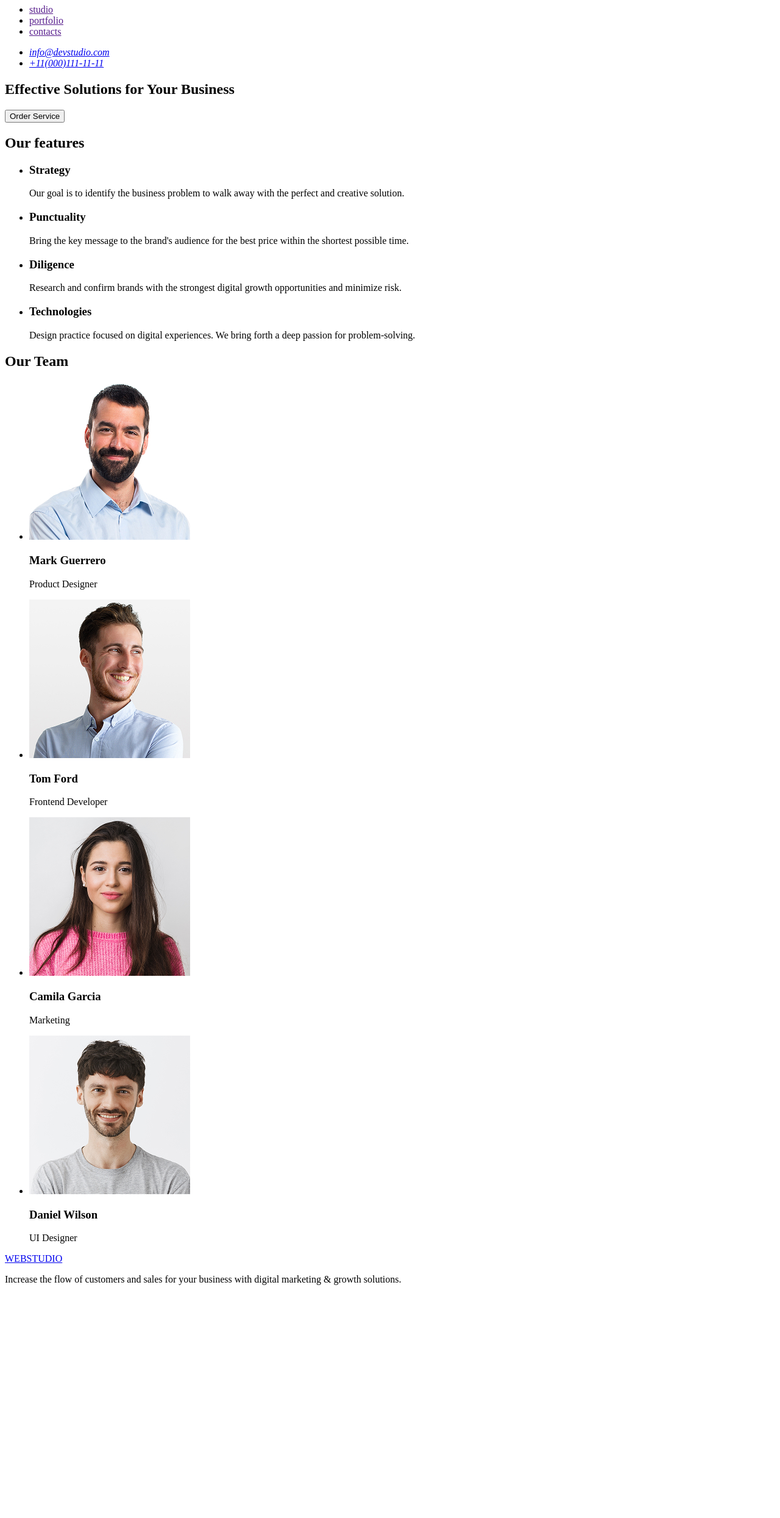
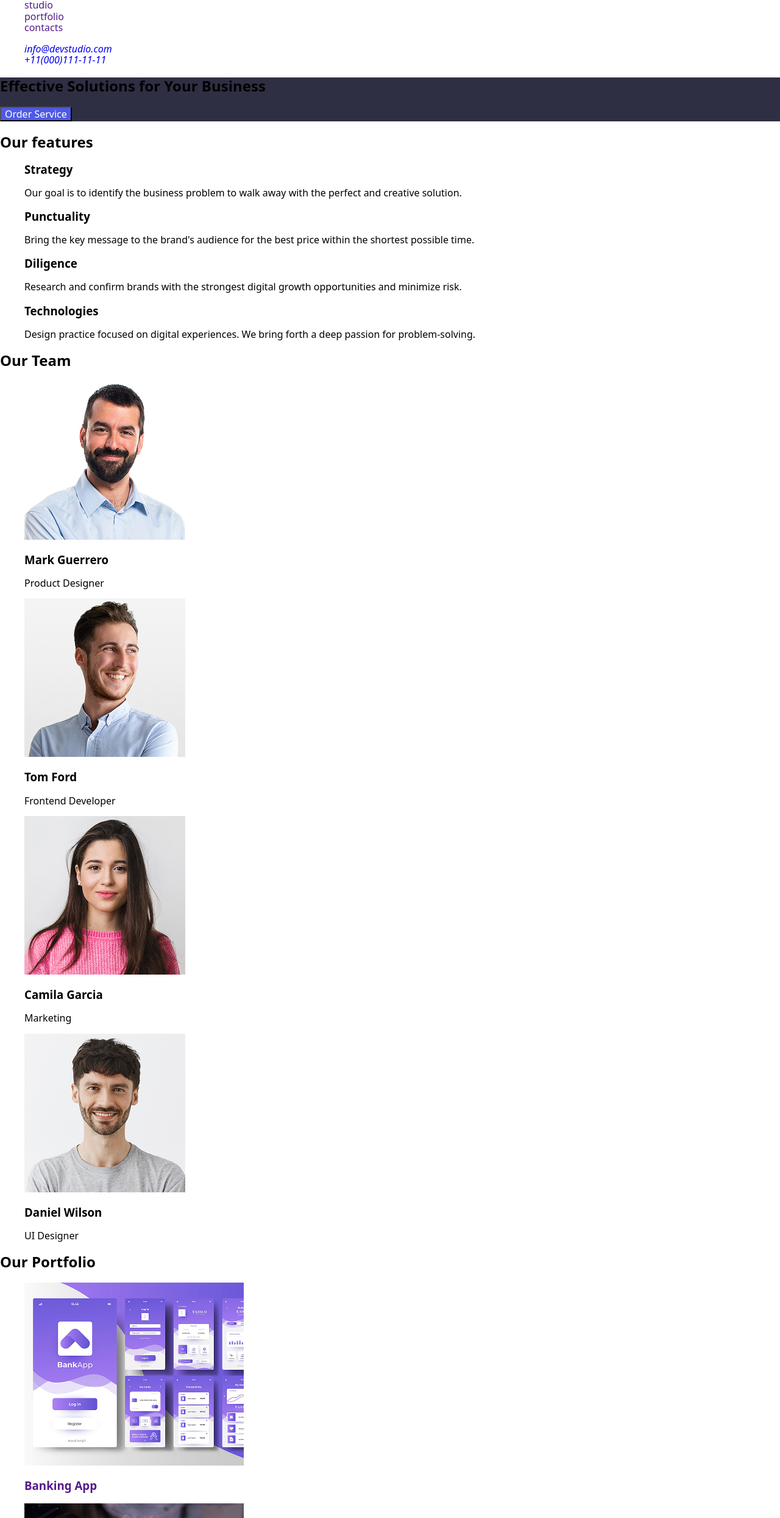
Before and after one commit to VeronikaSukhenko/hw-2-129, a plain HTML site: page index.html in a window 1280 px wide. Shown: the part 35-2524 px from the top of the page at 61% size. Before the commit the page ends 2158 px from the top, so only its background shows below. Drawn offline with nearby package versions, Linux system fonts and the light colour scheme.

Commit message:
add styles css

```diff
--- /dev/null
+++ b/css/styles.css
@@ -0,0 +1,48 @@
+.list{
+list-style: none;}
+.link{
+    text-decoration: none;
+}
+
+
+/*!!!!!!!!!!!!!!!!!!!!!HEADER!!!!!!!!!!!!!!!!!!!*/
+
+.web{
+    color:#4D5AE5;
+}
+
+.menu-link:hover{
+    color: #404BBF;
+}
+.menu-link:focus{
+    color: #404BBF;
+}
+.contact-mailto:hover,
+:focus{
+    color: #404BBF;
+}
+
+/*!!!!!!!!!!!!!!!!!!!!!HERO SECTION!!!!!!!!!!!!!!!!!!!*/
+
+.hero{
+    background-color: #2E2F42;
+}
+.hero-button{
+    background-color: #4D5AE5;
+    color: #FFFFFF;
+    cursor: pointer;
+}
+/*!!!!!!!!!!!!!!!!!!!!!FEATURES SECTION!!!!!!!!!!!!!!!!!!!*/
+
+
+
+/*!!!!!!!!!!!!!!!!!!!!!OUR TEAM SECTION!!!!!!!!!!!!!!!!!!!*/
+.team-sectiun{
+    background-color: #F4F4FD;
+}
+
+/*!!!!!!!!!!!!!!!!!!!!!FOOTER SECTION!!!!!!!!!!!!!!!!!!!*/
+
+.footer{
+    background-color: #2E2F42;
+}
--- a/index.html
+++ b/index.html
@@ -4,59 +4,62 @@
     <meta charset="UTF-8">
     <meta name="viewport" content="width=device-width, initial-scale=1.0">
     <title>Webstudio</title>
-    <link rel="stylesheet" href="">
+    <link rel="stylesheet" href="https://cdnjs.cloudflare.com/ajax/libs/modern-normalize/3.0.1/modern-normalize.min.css"
+        integrity="sha512-q6WgHqiHlKyOqslT/lgBgodhd03Wp4BEqKeW6nNtlOY4quzyG3VoQKFrieaCeSnuVseNKRGpGeDU3qPmabCANg=="
+        crossorigin="anonymous" referrerpolicy="no-referrer" />
+    <link rel="stylesheet" href="/css/styles.css">
     <link rel="stylesheet" href="">
 </head>
 <body>
-    <header>
-        <nav>
-            <a href="/index.html"><span>WEB</span>STUDIO</a>
-            <ul>
-                <li><a href="">studio</a></li>
-                <li><a href="">portfolio</a></li>
-                <li><a href="">contacts</a></li>
+    <header class="page-header">
+        <nav class="page-nav">
+            <a class="logo" href="/index.html"><span class="web">WEB</span>STUDIO</a>
+            <ul class="list" class="menu-list">
+                <li class="menu-item"><a class="link menu-link" href="">studio</a></li>
+                <li class="menu-item"><a class="link menu-link" href="">portfolio</a></li>
+                <li class="menu-item"><a class="link menu-link" href="">contacts</a></li>
             </ul>
         </nav>
-        <address>
-            <ul>
+        <address class="address">
+            <ul class="list list-contact">
                 <li>
-                    <a href="mailto:info@devstudio.com">info@devstudio.com</a>
+                    <a class="link" class="contact-mailto" href="mailto:info@devstudio.com">info@devstudio.com</a>
                 </li>
                 <li>
-                    <a href="tel:+11(000)111-11-11">+11(000)111-11-11</a>
+                    <a class="link" class="contact-tel" href="tel:+11(000)111-11-11">+11(000)111-11-11</a>
                 </li>
             </ul>
         </address>
     </header>
     <main>
-<section>
-    <h1>Effective Solutions for Your Business</h1>
-    <button type="button">Order Service</button>
+<section class="hero">
+    <h1 class="title-main">Effective Solutions for Your Business</h1>
+    <button class="hero-button" type="button">Order Service</button>
 </section>
-<section>
-    <h2>Our features</h2>
-    <ul>
+<section class="features-section">
+    <h2 class="features-title">Our features</h2>
+    <ul class="list features-list">
         <li>
-            <h3>Strategy</h3>
-            <p>Our goal is to identify the business problem to walk away with the perfect and creative solution.</p>
+            <h3 class="subtitle">Strategy</h3>
+            <p class="features-text">Our goal is to identify the business problem to walk away with the perfect and creative solution.</p>
         </li>
         <li>
-            <h3>Punctuality</h3>
-            <p>Bring the key message to the brand's audience for the best price within the shortest possible time.</p>
+            <h3 class="subtitle">Punctuality</h3>
+            <p lass="features-text">Bring the key message to the brand's audience for the best price within the shortest possible time.</p>
         </li>
         <li>
-            <h3>Diligence</h3>
-            <p>Research and confirm brands with the strongest digital growth opportunities and minimize risk.</p>
+            <h3 class="subtitle">Diligence</h3>
+            <p lass="features-text">Research and confirm brands with the strongest digital growth opportunities and minimize risk.</p>
         </li>
         <li>
-            <h3>Technologies</h3>
-            <p>Design practice focused on digital experiences. We bring forth a deep passion for problem-solving.</p>
+            <h3 class="subtitle">Technologies</h3>
+            <p lass="features-text">Design practice focused on digital experiences. We bring forth a deep passion for problem-solving.</p>
         </li>
     </ul>
 </section>
-<section>
-    <h2>Our Team</h2>
-    <ul>
+<section class="team-section">
+    <h2 class="">Our Team</h2>
+    <ul class="list">
         <li>
             <img src="/images/mark.jpg" alt="mark guerrero foto" width="264px">
             <h3>Mark Guerrero</h3>
@@ -79,10 +82,63 @@
         </li>
     </ul>
 </section>
+<section>
+    <h2>Our Portfolio</h2>
+    <ul class="list">
+        <li>
+            <a class="link" href="">
+                <img src="/images/portfolio/portfolio1.jpg" alt="portfolio1" width="360px" height="300px">
+                <h3>Banking App</h3>
+                <p></p>
+                <p></p>
+            </a>
+        </li>
+        <li>
+            <a class="link" href="">
+                <img src="/images/portfolio/portfolio2.jpg" alt="portfolio2" width="360px" height="300px">
+                <h3>Cashless Payment</h3>
+                <p></p>
+                <p></p>
+            </a>
+        </li>
+        <li>
+            <a class="link" href="">
+                <img src="/images/portfolio/portfolio3.jpg" alt="portfolio3" width="360px" height="300px">
+                <h3>Meditaion App</h3>
+                <p></p>
+                <p></p>
+            </a>
+        </li>
+        <li>
+            <a class="link" href="">
+                <img src="/images/portfolio/portfolio4.jpg" alt="portfolio4" width="360px" height="300px">
+                <h3>Taxi Service</h3>
+                <p></p>
+                <p></p>
+            </a>
+        </li>
+        <li>
+            <a class="link" href="">
+                <img src="/images/portfolio/portfolio5.jpg" alt="portfolio5" width="360px" height="300px">
+                <h3>Screen Illustrations</h3>
+                <p></p>
+                <p></p>
+            </a>
+        </li>
+        <li>
+            <a class="link" href="">
+                <img src="/images/portfolio/portfolio6.jpg" alt="portfolio6" width="360px" height="300px">
+                <h3>Online Courses</h3>
+                <p></p>
+                <p></p>
+            </a>
+        </li>
+    </ul>
+</section>
     </main>
-    <footer>
-        <a href="/index.html"><span>WEB</span>STUDIO</a>
-        <p>Increase the flow of customers and sales for your business with digital marketing & growth solutions.</p>
+    <footer class="footer">
+        <a class="logo" href="/index.html"><span class="web">WEB</span>STUDIO</a>
+        <p class="footer-text">Increase the flow of customers and sales for your business with digital marketing & growth solutions.</p>
     </footer>
 </body>
 </html>
```
Also changed, not shown: images/portfolio/portfolio1.jpg (added), images/portfolio/portfolio2.jpg (added), images/portfolio/portfolio3.jpg (added), images/portfolio/portfolio4.jpg (added), images/portfolio/portfolio5.jpg (added), images/portfolio/portfolio6.jpg (added).
